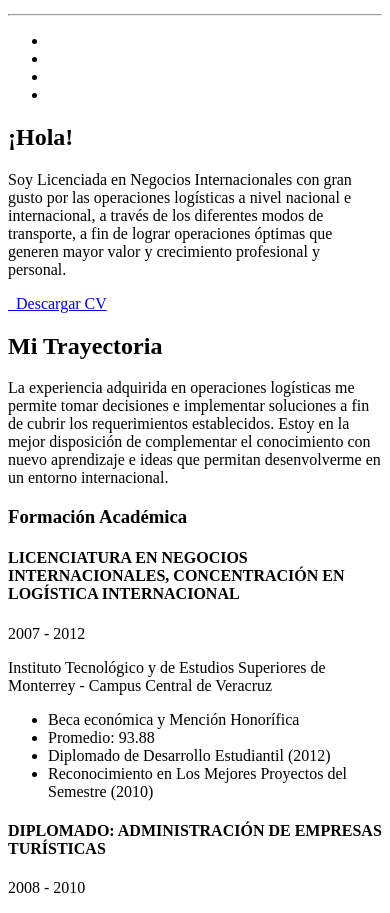
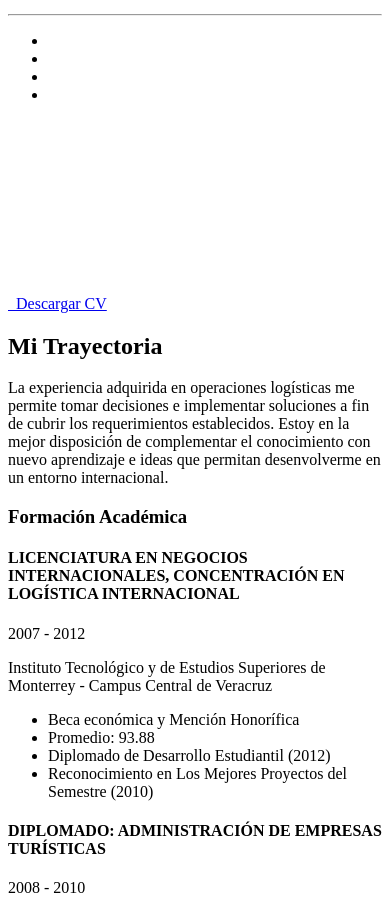
Before and after one commit to carloshglez/website, a React app: page / in a window 390 px wide. Shown: the part 869-1782 px from the top of the page. Built offline with nearby package versions, Linux system fonts and the light colour scheme; the HTML template or start-up script is replaced by a standard one.

Commit message:
Fix some styles on mobile

```diff
--- a/src/components/IntroCard.js
+++ b/src/components/IntroCard.js
@@ -1,8 +1,12 @@
 import React from 'react';
-import { getTextJoined } from '../util/helper'
+import { getTextJoined, isMobileDevice } from '../util/helper'
 
 export default class IntroCard extends React.Component {
     render() {
+        const textColor = {
+            color: isMobileDevice() ? '#412c77' : 'white'
+        };
+
         return (
             <section id="front" className="front">
                 <div className="container">
@@ -50,9 +54,9 @@ export default class IntroCard extends React.Component {
                     </div>
                     <div className="row">
                         <div id="hello" className="col-xs-10 col-xs-offset-1 intro_text">
-                            <h2 id="hello_header">{this.props.welcome.title}</h2>
+                            <h2 id="hello_header" style={textColor}>{this.props.welcome.title}</h2>
                             <div className="row">
-                                <p>{getTextJoined(this.props.welcome.content)}</p>
+                                <p style={textColor}>{getTextJoined(this.props.welcome.content)}</p>
                                 <div className="download_cv_block">
                                     <a href={this.props.contactInfo.resumePath} className="btn btn-primary" target="_blank">
                                         <i className="fa fa-file-text-o fa-2x" aria-hidden="true"></i>&nbsp;&nbsp;{this.props.contactInfo.resumeDownloadLabel}
```
